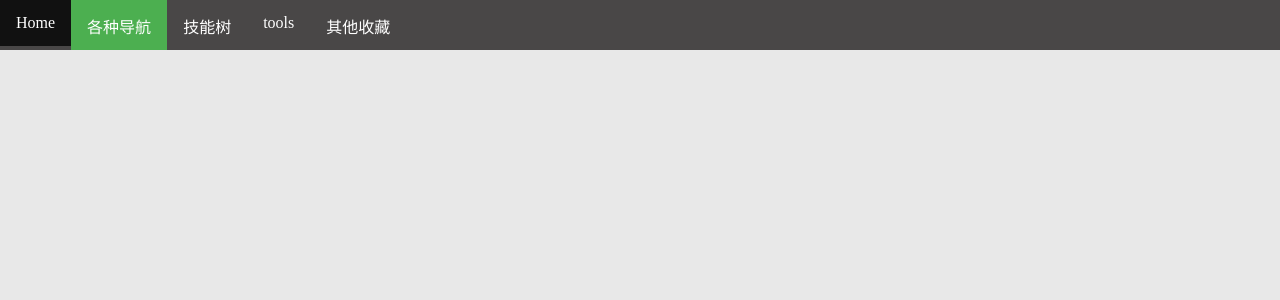
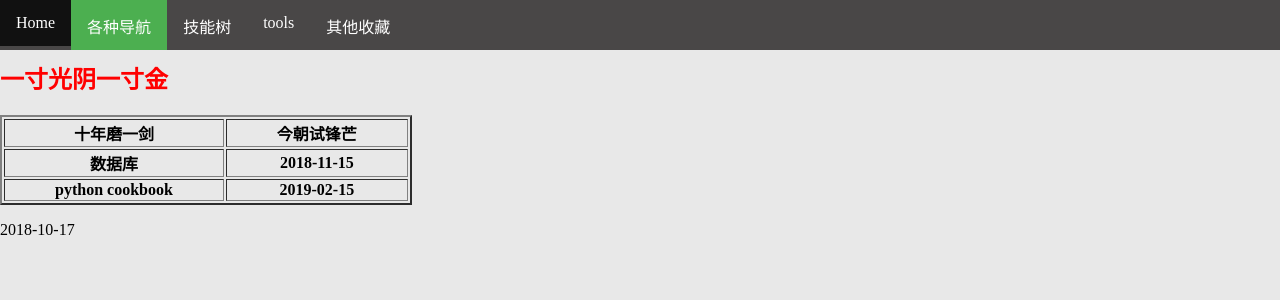
Before and after one commit to xxpasswd/my_collections, a Vue app: page /#/home in a window 1280 px wide. Shown: the top 300 px of the page. Built offline with nearby package versions, Linux system fonts and the light colour scheme.

Commit message:
add home.vue

```diff
--- /dev/null
+++ b/src/components/Home.vue
@@ -0,0 +1,26 @@
+<template>
+<div>
+    <h2 style="color:red">一寸光阴一寸金</h2>
+    <table border="2">
+        <tr>
+            <th>十年磨一剑</th>
+            <th>今朝试锋芒</th>
+        </tr>
+        <tr>
+            <th>数据库</th>
+            <th>2018-11-15</th>
+        </tr>
+        <tr>
+            <th>python cookbook</th>
+            <th>2019-02-15</th>
+        </tr>
+    </table>
+    <p>2018-10-17</p>
+</div>
+</template>
+
+<style scoped>
+    table th{
+      padding: 1px 50px;
+    }
+</style>
--- a/src/router/index.js
+++ b/src/router/index.js
@@ -11,6 +11,7 @@ import Other from '@/components/skill_components/Other'
 import Database from '@/components/skill_components/Database'
 import Deploy from '@/components/skill_components/Deploy'
 import Tools from '@/components/Tools'
+import Home from '@/components/Home'
 
 
 Vue.use(Router)
@@ -72,7 +73,8 @@ export default new Router({
           path: '/other'
         },
         {
-          path: '/home'
+          path: '/home',
+          component: Home
         }
       ]
     }
```
